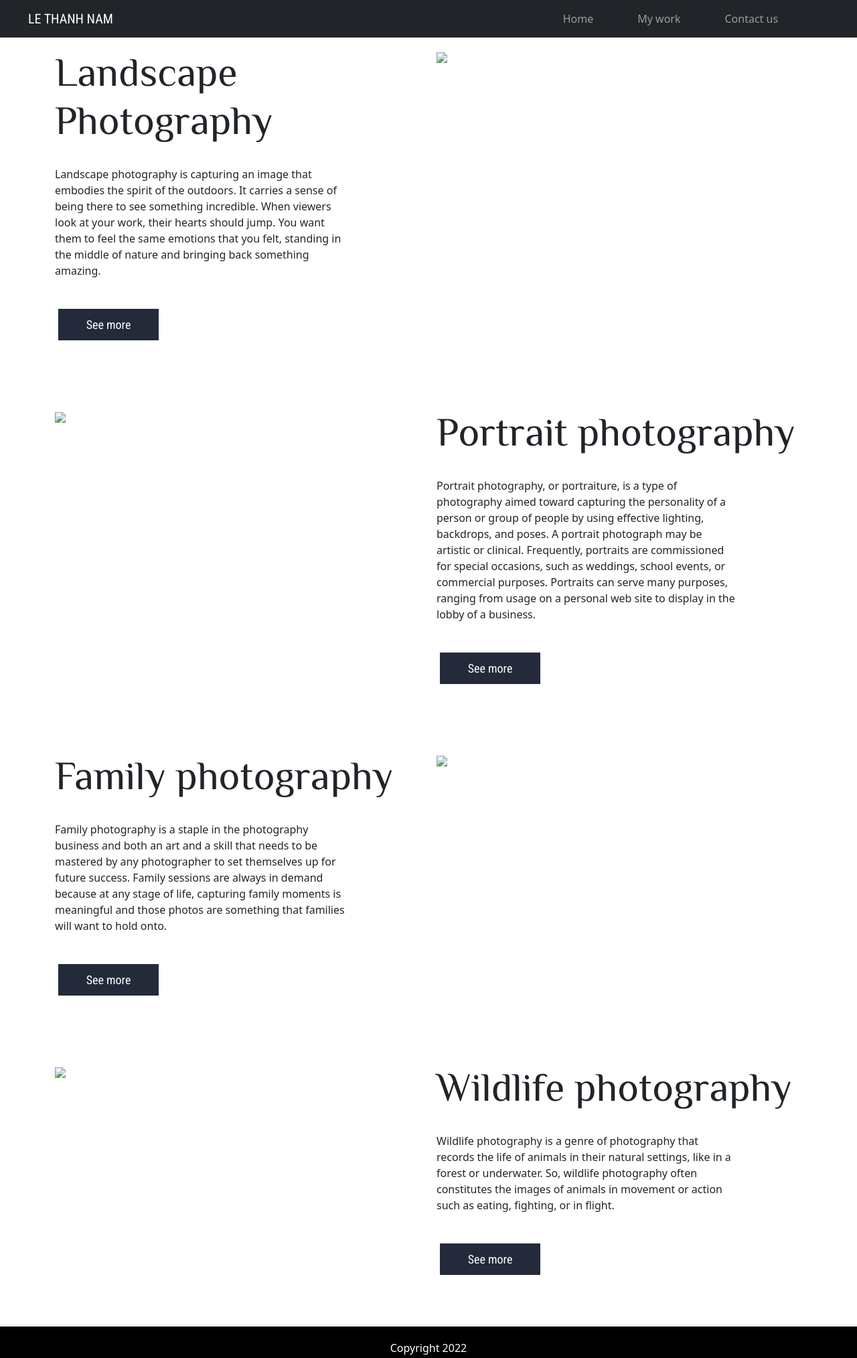
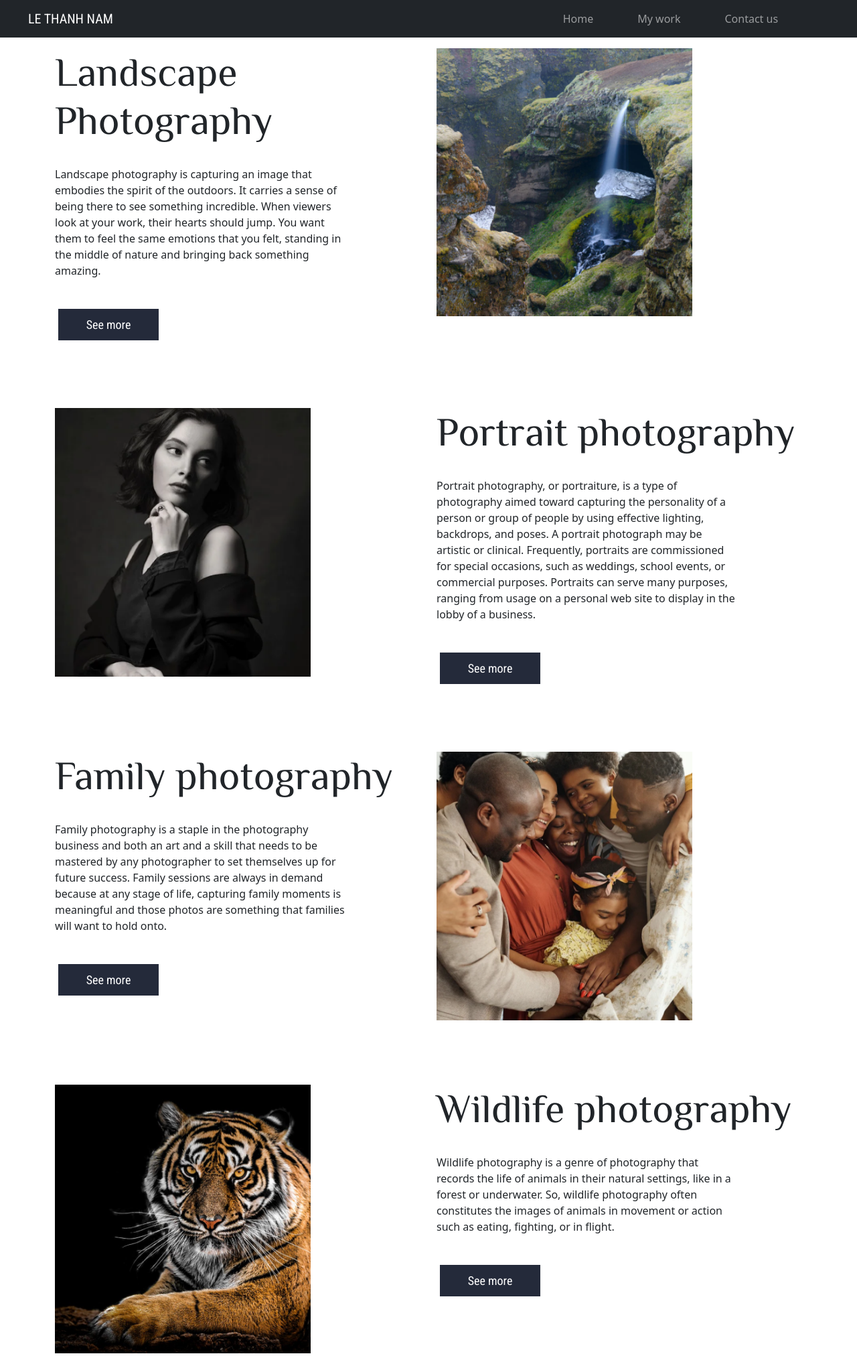
Before and after one commit to namlthe140114/namlthe140114-Assignment1.github.io, a plain HTML site: page My work.html in a window 1280 px wide. Shown: the top 2027 px of the page at 67% size. Drawn offline with nearby package versions, Linux system fonts and the light colour scheme.

Commit message:
Update My work.html

```diff
--- a/My work.html
+++ b/My work.html
@@ -89,14 +89,14 @@ h1{
 
 <nav class="navbar navbar-expand-sm navbar-dark bg-dark fixed-top">
   <div class="container-fluid">
-    <a class="navbar-brand" href="Home page.html" style="font-family: 'Roboto Condensed', sans-serif; padding-left: 30px;">LE THANH NAM</a>
+    <a class="navbar-brand" href="index.html" style="font-family: 'Roboto Condensed', sans-serif; padding-left: 30px;">LE THANH NAM</a>
     <button class="navbar-toggler" type="button" data-bs-toggle="collapse" data-bs-target="#mynavbar">
       <span class="navbar-toggler-icon"></span>
     </button>
     <div class="collapse navbar-collapse" id="mynavbar">
       <ul class="navbar-nav mx-auto">
         <li class="nav-item" style="margin-left: 500px;">
-          <a class="nav-link" href="Home page.html" style="margin-left: 50px;">Home</a>
+          <a class="nav-link" href="index.html" style="margin-left: 50px;">Home</a>
         </li>
         <li class="nav-item">
           <a class="nav-link" href="My work.html" style="margin-left: 50px;">My work</a>
@@ -123,7 +123,7 @@ h1{
        </div>
 
        <div class="col">
-       <img src="image 86.png" width="70%">
+       <img src="/image/image 86.png" width="70%">
       </div>
 
   </div>
@@ -138,7 +138,7 @@ h1{
 
     <div class="row">
       <div class="col">
-       <img src="image 87.png" width="70%">
+       <img src="/image/image 87.png" width="70%">
       </div>
 
       <div class="col">
@@ -170,7 +170,7 @@ h1{
        </div>
 
        <div class="col">
-       <img src="image 88.png" width="70%">
+       <img src="image/image 88.png" width="70%">
       </div>
 
   </div>
@@ -186,7 +186,7 @@ h1{
 
     <div class="row">
       <div class="col">
-       <img src="image 89.png" width="70%">
+       <img src="image/image 89.png" width="70%">
       </div>
 
       <div class="col">
```
